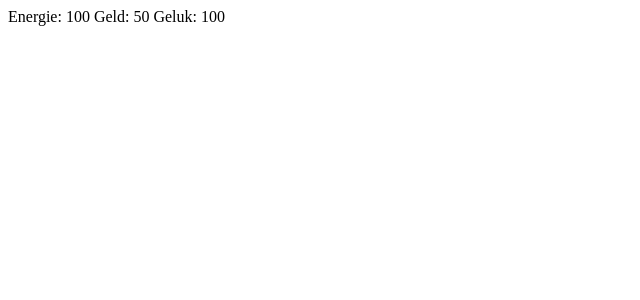
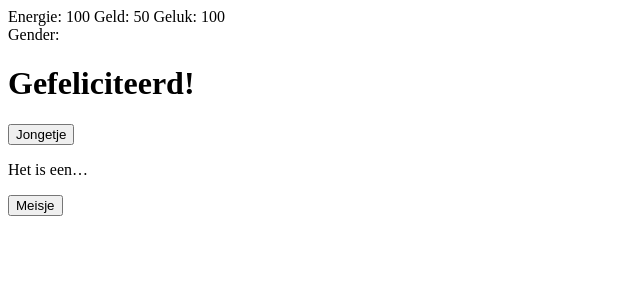
Before and after one commit to flauwekeul/berend-simulator, a Vue app: page / in a window 1280 px wide. Shown: the top 300 px of the page, without its empty margins (0-640 px from the left). Built offline with nearby package versions, Linux system fonts and the light colour scheme.

Commit message:
add first card and show it

```diff
--- a/src/App.vue
+++ b/src/App.vue
@@ -1,13 +1,53 @@
 <template>
-  <div>Energie: {{ energy }} Geld: {{ money }} Geluk: {{ joy }}</div>
+  <div>
+    <div>Energie: {{ energy }} Geld: {{ money }} Geluk: {{ joy }}</div>
+    <div>Gender: {{ gender }}</div>
+    <h1>{{ header }}</h1>
+    <button type="button" @click="left">{{ leftChoice.name }}</button>
+    <p>{{ description }}</p>
+    <button type="button" @click="right">{{ rightChoice.name }}</button>
+  </div>
 </template>
 
 <script>
 import { mapState } from 'vuex'
+import cards from './cards'
 
 export default {
   name: 'app',
-  computed: mapState(['energy', 'money', 'joy']),
+  data() {
+    return {
+      cards,
+      currentCard: cards.babyIsBorn,
+    }
+  },
+  computed: {
+    ...mapState(['energy', 'money', 'joy', 'gender']),
+    header() {
+      return this.currentCard.name
+    },
+    description() {
+      return this.currentCard.description
+    },
+    leftChoice() {
+      return this.currentCard.choices[0]
+    },
+    rightChoice() {
+      return this.currentCard.choices[1]
+    },
+  },
+  methods: {
+    left() {
+      this.leftChoice.mutations.forEach(mutation => {
+        this.$store.commit(mutation)
+      })
+    },
+    right() {
+      this.rightChoice.mutations.forEach(mutation => {
+        this.$store.commit(mutation)
+      })
+    },
+  },
 }
 </script>
 
--- /dev/null
+++ b/src/cards.js
@@ -0,0 +1,16 @@
+export default {
+  babyIsBorn: {
+    name: 'Gefeliciteerd!',
+    description: 'Het is een…',
+    choices: [
+      {
+        name: 'Jongetje',
+        mutations: [{ type: 'setGender', gender: 'boy' }],
+      },
+      {
+        name: 'Meisje',
+        mutations: [{ type: 'setGender', gender: 'girl' }],
+      },
+    ],
+  },
+}
--- a/src/store/index.js
+++ b/src/store/index.js
@@ -10,10 +10,20 @@ export default new Vuex.Store({
     energy: 100,
     money: 50,
     joy: 100,
+    gender: null,
   },
   mutations: {
-    updateStat(state, { stat, amount }) {
-      state[stat] = between0And100(state[stat] + amount)
+    setGender(state, { gender }) {
+      state.gender = gender
+    },
+    updateEnergy(state, { amount }) {
+      state.energy = between0And100(state.energy + amount)
+    },
+    updateMoney(state, { amount }) {
+      state.money = between0And100(state.money + amount)
+    },
+    updateJoy(state, { amount }) {
+      state.joy = between0And100(state.joy + amount)
     },
   },
   actions: {},
```
